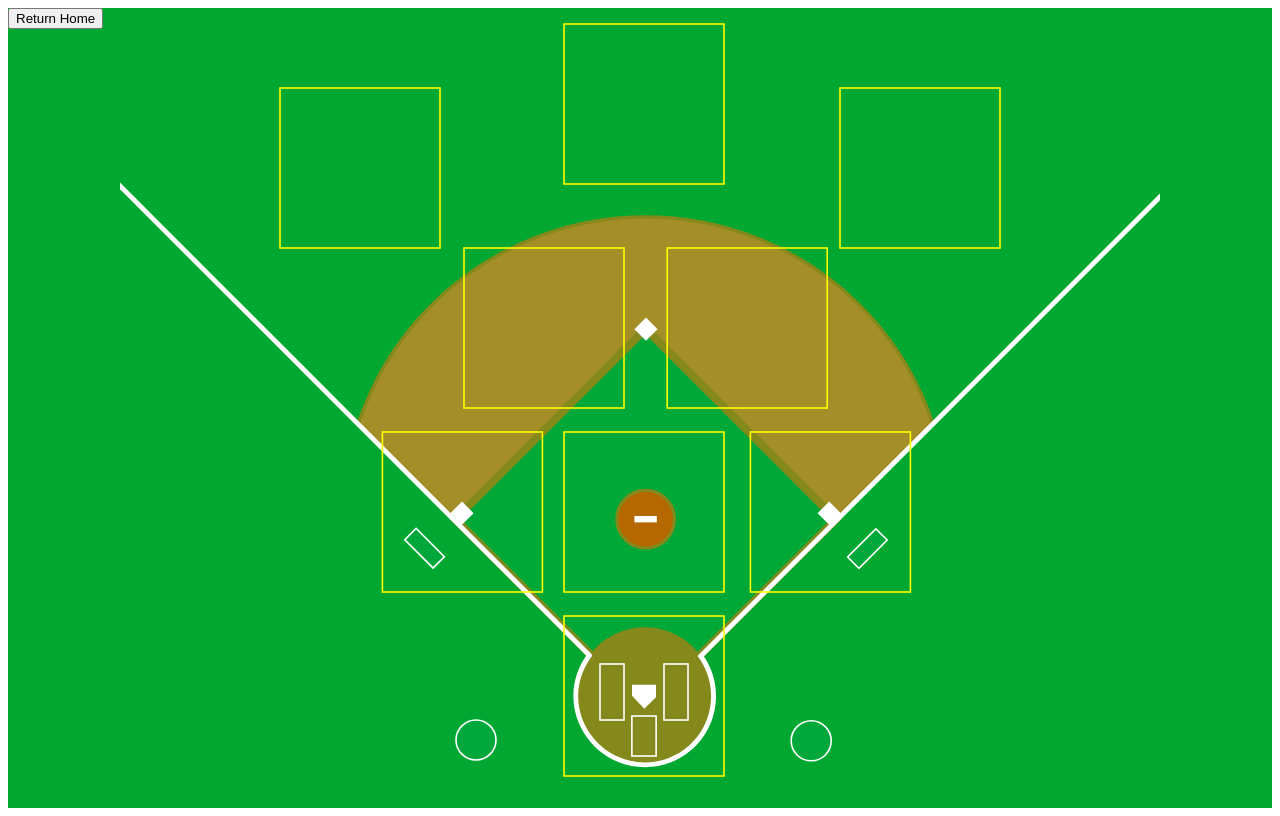
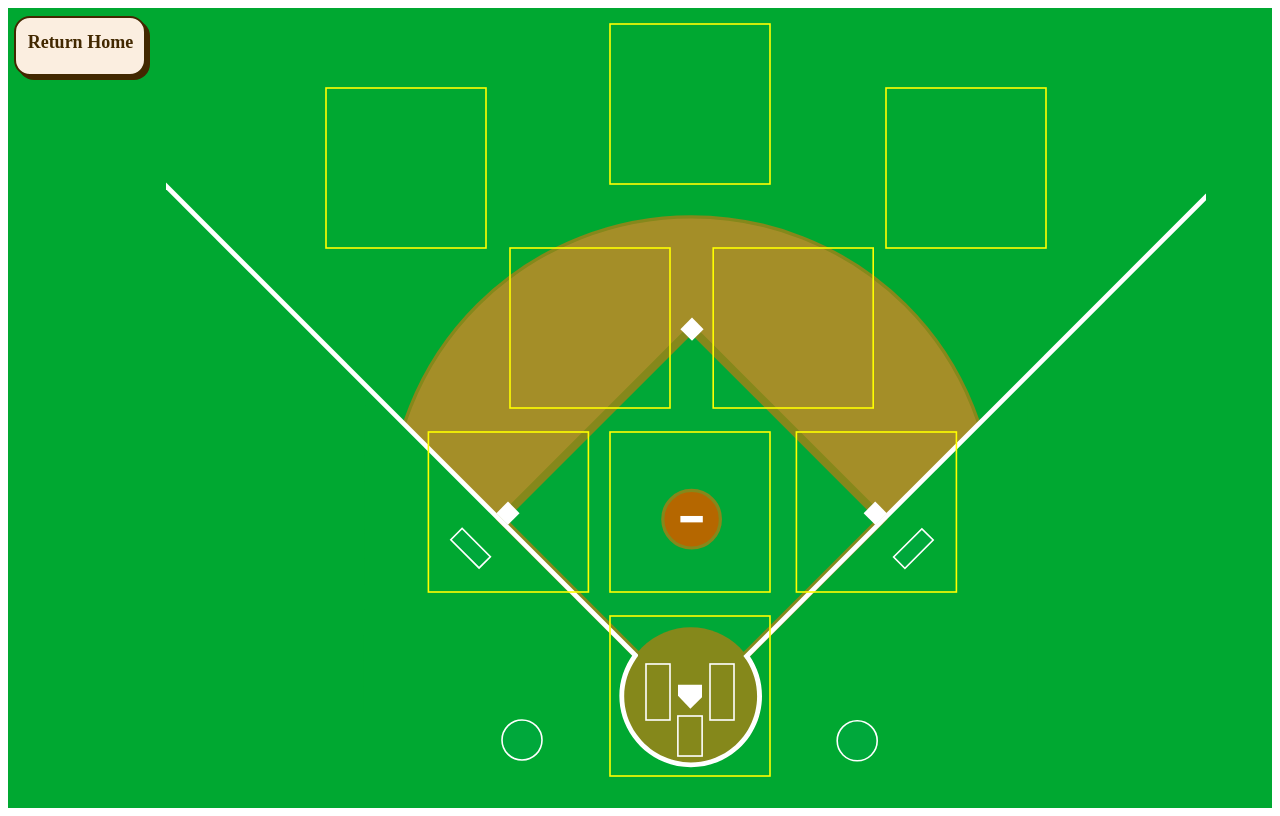
Before and after one commit to BillWang04/Baseball_Stats, a SvelteKit app: page /test in a window 1280 px wide. Built offline with nearby package versions, Linux system fonts and the light colour scheme.

Commit message:
added nav buttons

```diff
--- a/src/components/BaseballBackground.svelte
+++ b/src/components/BaseballBackground.svelte
@@ -461,12 +461,7 @@
       stroke-opacity:1;
     }
 
-    .field-container {
-      display: flex;
-      justify-content: center;
-      background-color: #00a831;
 
-    }
 
 
   </style>
--- a/src/components/BaseballField.svelte
+++ b/src/components/BaseballField.svelte
@@ -91,7 +91,7 @@ function zoomIn(event, item) {
 
 <div class="field-container">
   <div class="margin">
-  <button  onclick="location.href='../'">Return Home</button>
+    <div class="buttons" onclick="location.href='../'">Return Home</div>
   </div>
     <svg bind:this={svg} width="1040" height= "800"id="svg2" viewBox="0 0 650 500">
 
@@ -193,6 +193,31 @@ function zoomIn(event, item) {
 
 
 <style>
+
+    .buttons {
+      height: 7vh;
+      width: 10vw;
+      border: 2px solid #422800;
+      border-radius: 3vw;
+      box-shadow: #422800 4px 4px 0 0;
+      color: #422800;
+      background-color: #fbeee0;
+      cursor: pointer;
+      font-weight: 600;
+      font-size: 18px;
+      text-align: center;
+      border-radius: 2vh;
+      line-height: 6vh;
+      margin: 1vh 1.5vw 0px 0.5vw;
+      z-index: 100;
+      transition: background-color 0.5s;
+    }
+
+    .buttons:hover {
+      background-color: white;
+    }
+
+
 
     .position {
       stroke:yellow;
--- a/src/components/ScrollyTeller.svelte
+++ b/src/components/ScrollyTeller.svelte
@@ -3,6 +3,7 @@
     import Back from "./BaseballBackground.svelte";
     import Anime from "./BackAnimations.svelte";
     import SideBar from "./InteractiveSide.svelte";
+    import { fade, fly } from 'svelte/transition';
     let count, index, offset, progress;
 
 
@@ -40,7 +41,15 @@
 
       <SideBar {index}/>
 
-      <section/> <!-- 1-->
+      <section>
+        {#if index === 0}
+        <div in:fade|global={{ delay: 1000, duration: 2000 }} out:fly={{ y: -20, duration: 800 }} class="button-container">
+          <div class="buttons" onclick="location.href='./test'">Explore WAA</div>
+          <div class="buttons" onclick="location.href='./writeup'">Write-Up</div >
+          <div class="buttons" onclick="location.href='https://youtu.be/1SelsiPbrm8'">Video</div>
+        </div>
+        {/if}
+      </section> <!-- 1-->
       <section/> <!-- 2-->
       <section/> <!-- 3-->
       <section/> <!-- 4 (sidebar)-->
@@ -106,6 +115,34 @@
 
 
     <style>
+    .button-container {
+      display: flex;
+      flex-direction: row-reverse;
+      z-index: 100;
+    }
+
+    .buttons {
+      height: 7vh;
+      width: 10vw;
+      border: 2px solid #422800;
+      border-radius: 3vw;
+      box-shadow: #422800 4px 4px 0 0;
+      color: #422800;
+      background-color: #fbeee0;
+      cursor: pointer;
+      font-weight: 600;
+      font-size: 18px;
+      text-align: center;
+      border-radius: 2vh;
+      line-height: 6vh;
+      margin: 1vh 1.5vw 0px 1.5vw;
+      z-index: 100;
+      transition: background-color 0.5s;
+    }
+
+    .buttons:hover {
+      background-color: white;
+    }
     .background {
     width: 650px; /* Set the desired width for your SVG */
     height: 500px; /* Set the desired height for your SVG */
@@ -117,7 +154,7 @@
     }
 
     .foreground {
-    width: 70%;
+    width: 100%;
     margin: 0 auto;
     height: auto;
     position: relative;
@@ -134,10 +171,10 @@
     height: 200vh;
     /* background-color: rgba(0, 0, 0, 0.2); */
     /* 20% opaque */
-    /* color: white;*/
+    /* color: blue; */
     /* outline: magenta solid 3px; */
     text-align: center;
-    max-width: 1000px;
+    max-width: 150%;
     /* adjust at will */
     color: black;
     padding: 1em;
--- a/src/components/SubGraph.svelte
+++ b/src/components/SubGraph.svelte
@@ -57,7 +57,7 @@
 
         graphDiv.append('text').attr("transform", "translate(" + (width/2) + " ," + (height+40) + ")")
         .style("text-anchor", "middle")
-        .text("Wins Above Replacement (Pitching and Batting)");
+        .text("Wins Above Replacement");
 
         // Add Y axis
         y = d3.scaleBand()
```
Also changed, not shown: src/components/BackAnimations.svelte (+3 -25 lines), src/components/InteractiveSide.svelte (+0 -22 lines), src/components/battingData.svelte (+0 -7 lines), src/components/pitchingData.svelte (+0 -7 lines).
